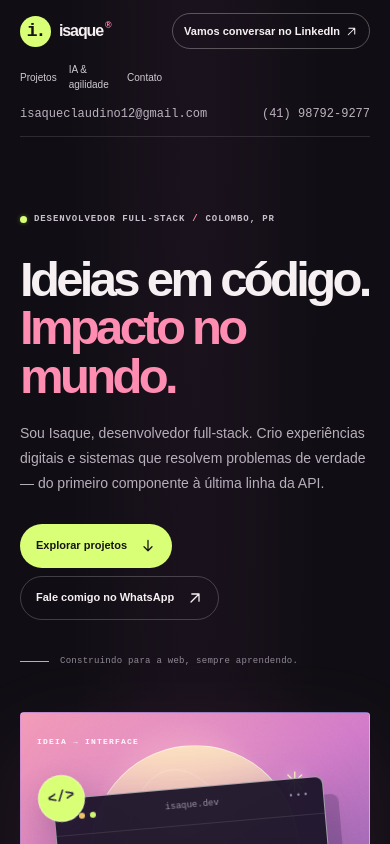
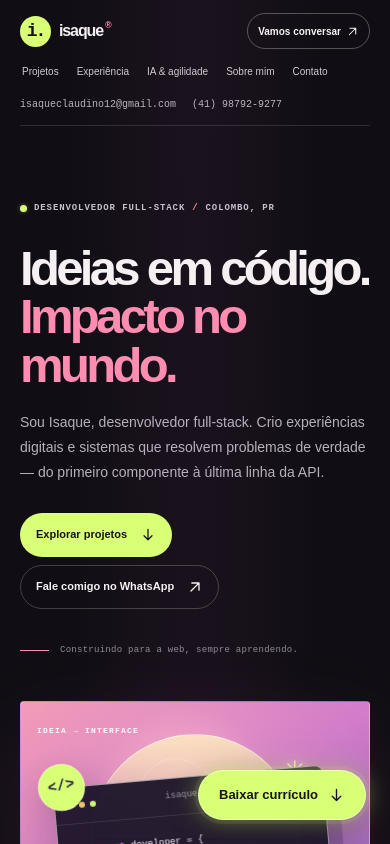
Before and after one commit to Isaque-Claudino-dos-Santos/portfolio, a Next.js app: page / in a window 390 px wide. Shown: the top 844 px of the page. Built offline with nearby package versions, Linux system fonts and the light colour scheme.

Commit message:
add cv to upload

```diff
--- a/app/globals.css
+++ b/app/globals.css
@@ -158,6 +158,10 @@ a:focus-visible {
   border: 1px solid rgba(246, 240, 242, 0.3);
   border-radius: 999px;
   font-size: 13px;
+}
+
+.header-cta-label-mobile {
+  display: none;
 }
 
 .header-cta:hover {
@@ -1574,6 +1578,47 @@ a:focus-visible {
   height: 13px;
 }
 
+.resume-fab {
+  position: fixed;
+  z-index: 10;
+  right: max(24px, env(safe-area-inset-right));
+  bottom: max(24px, env(safe-area-inset-bottom));
+  display: inline-flex;
+  min-height: 50px;
+  align-items: center;
+  justify-content: center;
+  gap: 10px;
+  padding: 0 20px;
+  border: 1px solid rgba(255, 255, 255, 0.45);
+  border-radius: 999px;
+  background: var(--acid);
+  box-shadow:
+    0 0 0 4px rgba(216, 255, 117, 0.08),
+    0 0 24px rgba(216, 255, 117, 0.46),
+    0 10px 32px rgba(0, 0, 0, 0.3);
+  color: #17131a;
+  font-size: 13px;
+  font-weight: 700;
+  transition:
+    background-color 180ms ease,
+    box-shadow 180ms ease,
+    transform 180ms ease;
+}
+
+.resume-fab:hover {
+  transform: translateY(-3px);
+  background: #e8ffac;
+  box-shadow:
+    0 0 0 5px rgba(216, 255, 117, 0.12),
+    0 0 30px rgba(216, 255, 117, 0.62),
+    0 14px 38px rgba(0, 0, 0, 0.38);
+}
+
+.resume-fab .icon-arrow-down {
+  width: 17px;
+  height: 17px;
+}
+
 @keyframes enter-up {
   from {
     transform: translateY(20px);
@@ -1717,18 +1762,23 @@ a:focus-visible {
   }
 
   .main-nav {
-    grid-column: 1;
+    grid-column: 1 / -1;
     grid-row: 2;
-    gap: 12px;
+    justify-content: flex-start;
+    gap: 18px;
+    overflow-x: auto;
+    padding: 2px 2px 5px;
     font-size: 10px;
-  }
-
-  .main-nav a:nth-child(2) {
+    scrollbar-width: none;
+  }
+
+  .main-nav::-webkit-scrollbar {
     display: none;
   }
 
-  .main-nav a:nth-child(4) {
-    display: none;
+  .main-nav a {
+    flex: none;
+    white-space: nowrap;
   }
 
   .header-cta {
@@ -1736,17 +1786,37 @@ a:focus-visible {
     grid-row: 1;
     min-height: 36px;
     gap: 5px;
-    padding-inline: 11px;
-    font-size: 11px;
+    padding-inline: 10px;
+    font-size: 10px;
+  }
+
+  .header-cta-label {
+    display: none;
+  }
+
+  .header-cta-label-mobile {
+    display: inline;
   }
 
   .header-contact {
     grid-column: 1 / -1;
     grid-row: 3;
     flex-direction: row;
-    justify-content: space-between;
-    gap: 10px;
-    font-size: 12px;
+    justify-content: flex-start;
+    gap: 16px;
+    overflow: hidden;
+    font-size: 10px;
+  }
+
+  .header-contact a:first-child {
+    min-width: 0;
+    overflow: hidden;
+    text-overflow: ellipsis;
+    white-space: nowrap;
+  }
+
+  .header-contact a:last-child {
+    flex: none;
   }
 
   .header-cta .icon-arrow {
@@ -2118,16 +2188,9 @@ a:focus-visible {
     width: calc(100% - 32px);
   }
 
-  .main-nav {
-    gap: 11px;
-  }
-
   .header-contact {
-    font-size: 10px;
-  }
-
-  .main-nav a:first-child {
-    display: none;
+    gap: 12px;
+    font-size: 9px;
   }
 
   .hero h1 {
--- a/app/page.tsx
+++ b/app/page.tsx
@@ -127,7 +127,9 @@ export default function Home() {
           target="_blank"
           rel="noreferrer"
         >
-          Vamos conversar no LinkedIn <ArrowUpRight />
+          <span className="header-cta-label">Vamos conversar no LinkedIn</span>
+          <span className="header-cta-label-mobile">Vamos conversar</span>
+          <ArrowUpRight />
         </a>
       </header>
 
@@ -619,6 +621,14 @@ export default function Home() {
           Voltar ao topo <ArrowUpRight />
         </a>
       </footer>
+
+      <a
+        className="resume-fab"
+        href="curriculo-isaque-claudino-dos-santos.pdf"
+        download="curriculo-isaque-claudino-dos-santos.pdf"
+      >
+        Baixar currículo <ArrowDown />
+      </a>
     </>
   );
 }
```
Also changed, not shown: 1 other file (tests, documents, lock files or other folders).
